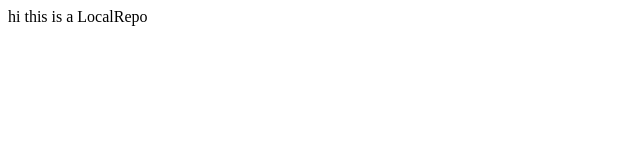
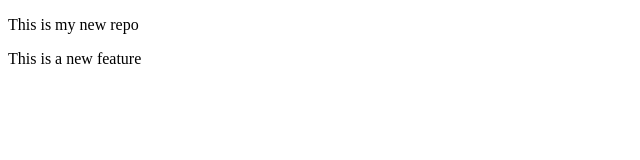
Before and after one commit to aarya65/LocalRepo, a plain HTML site: page index.html in a window 1280 px wide. Shown: the whole page, without its empty margins (0-640 px from the left). Drawn offline with Linux system fonts and the light colour scheme.

Commit message:
add new feature

```diff
--- a/index.html
+++ b/index.html
@@ -1,3 +1,12 @@
-<p>
-    hi this is a LocalRepo
-</p>
+<!DOCTYPE html>
+<html lang="en">
+<head>
+    <meta charset="UTF-8">
+    <meta name="viewport" content="width=>, initial-scale=1.0">
+    <title>Document</title>
+</head>
+<body>
+    <p> This is my new repo </p>
+    <p> This is a new feature </p>
+</body>
+</html>
```
